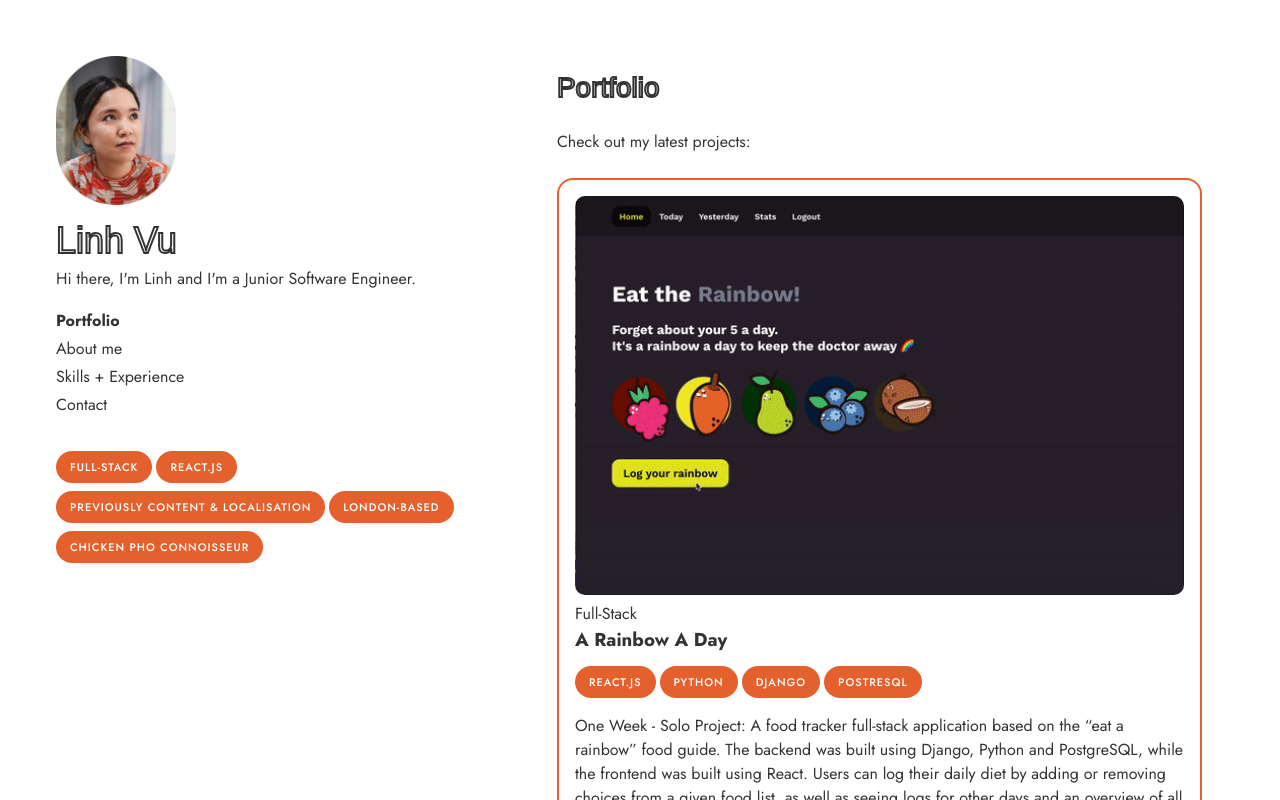
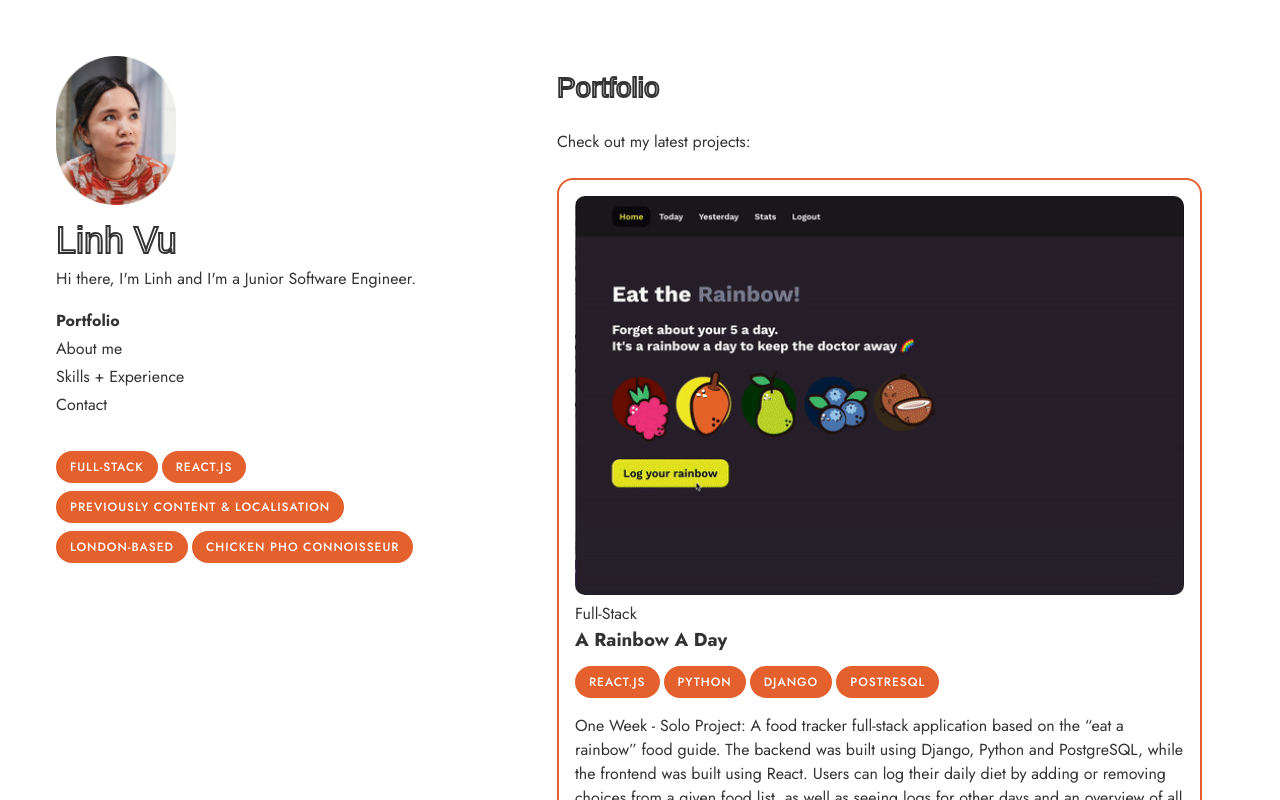
Before and after one commit to linh-vup/portfolio, a React (Create React App) app: page / in a window 1280 px wide. Shown: the top 800 px of the page. Built offline with nearby package versions, Linux system fonts and the light colour scheme; a web font is replaced by a local one.

Commit message:
change font-sizes from px to rem

```diff
--- a/src/styles/App.scss
+++ b/src/styles/App.scss
@@ -14,7 +14,6 @@ $color-accent: #e4612e;
 body {
   font-family: 'Jost', sans-serif;
   line-height: 1.5em;
-  font-size: 16px;
   color: $color-text;
 }
 
@@ -82,7 +81,7 @@ nav li {
 
 .page-title {
   @include display-font;
-  font-size: 36px;
+  font-size: 2.25rem;
   font-weight: 400;
   margin-bottom: 8px;
 }
@@ -95,7 +94,7 @@ nav li {
 
 .title {
   @include display-font;
-  font-size: 28px;
+  font-size: 1.75rem;
   margin-bottom: 24px;
 }
 
@@ -106,7 +105,7 @@ nav li {
 }
 
 .stack {
-  font-size: 11px;
+  font-size: 0.75rem;
   margin: 0 4px 8px 0;
   padding: 4px 14px;
   border-radius: 32px;
```
